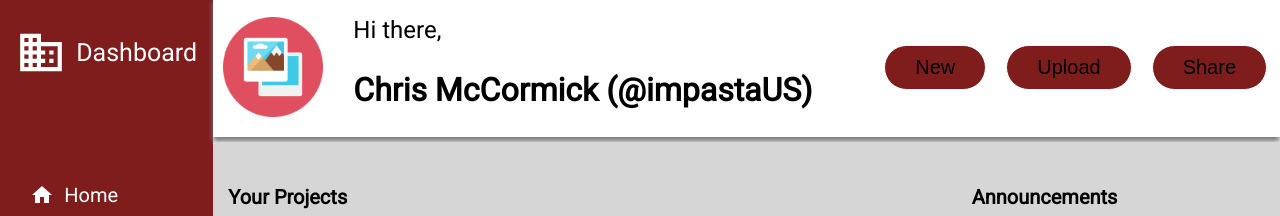
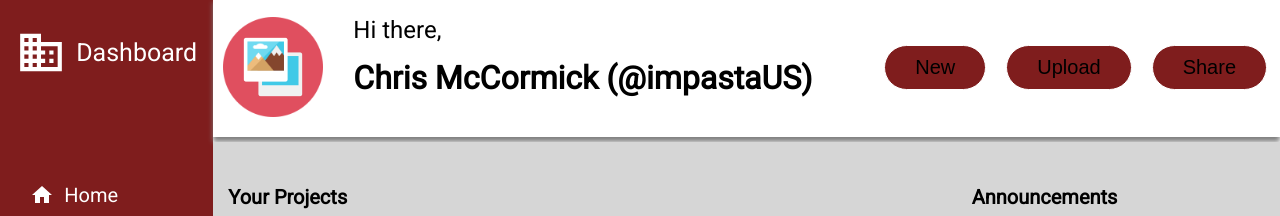
Before and after one commit to c-mccormick007/admin-dashboard, a plain HTML site: page index.html in a window 1280 px wide. Shown: the part 58-274 px from the top of the page. Drawn offline with Linux system fonts and the light colour scheme.

Commit message:
fix name alignment

```diff
--- a/styles.css
+++ b/styles.css
@@ -162,6 +162,8 @@ ul {
     padding: 0;
     margin: 0;
     justify-self: start;
+    align-self: flex-start;
+    padding-top: 15px;
 }
 
 .nav button {
```
